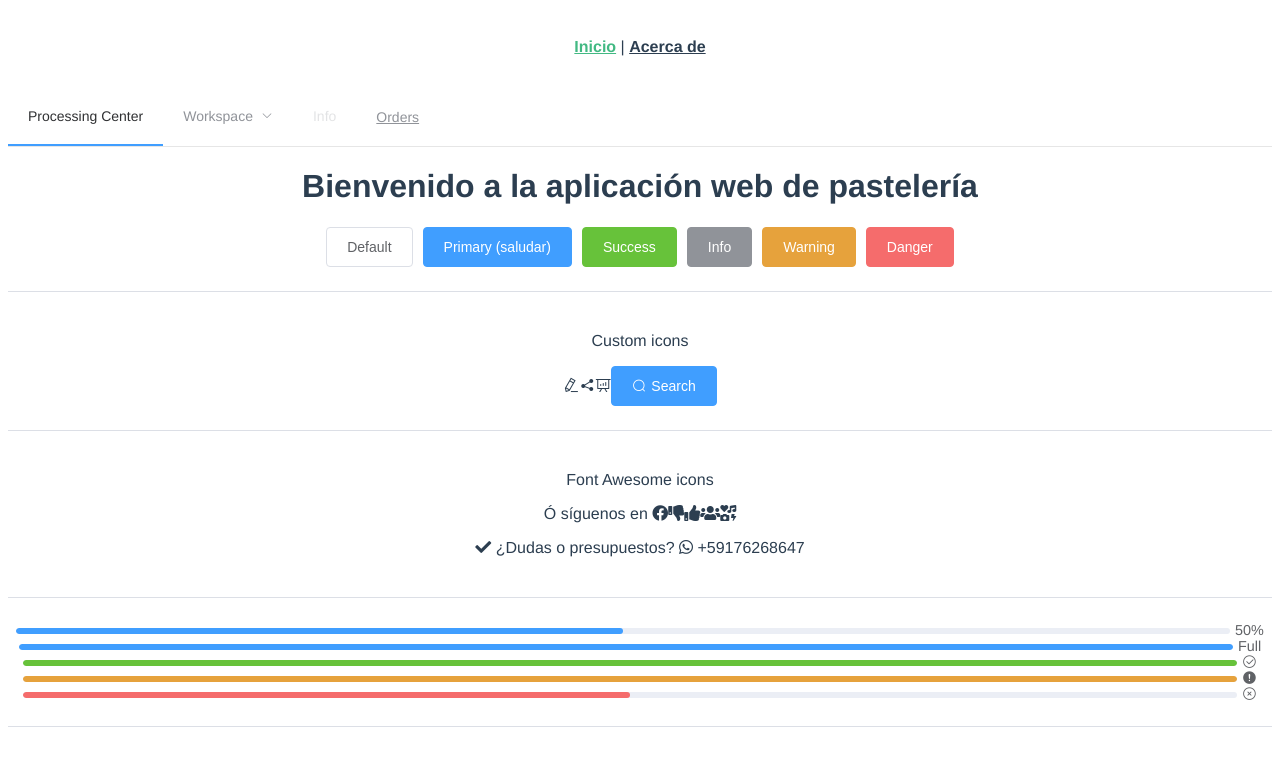
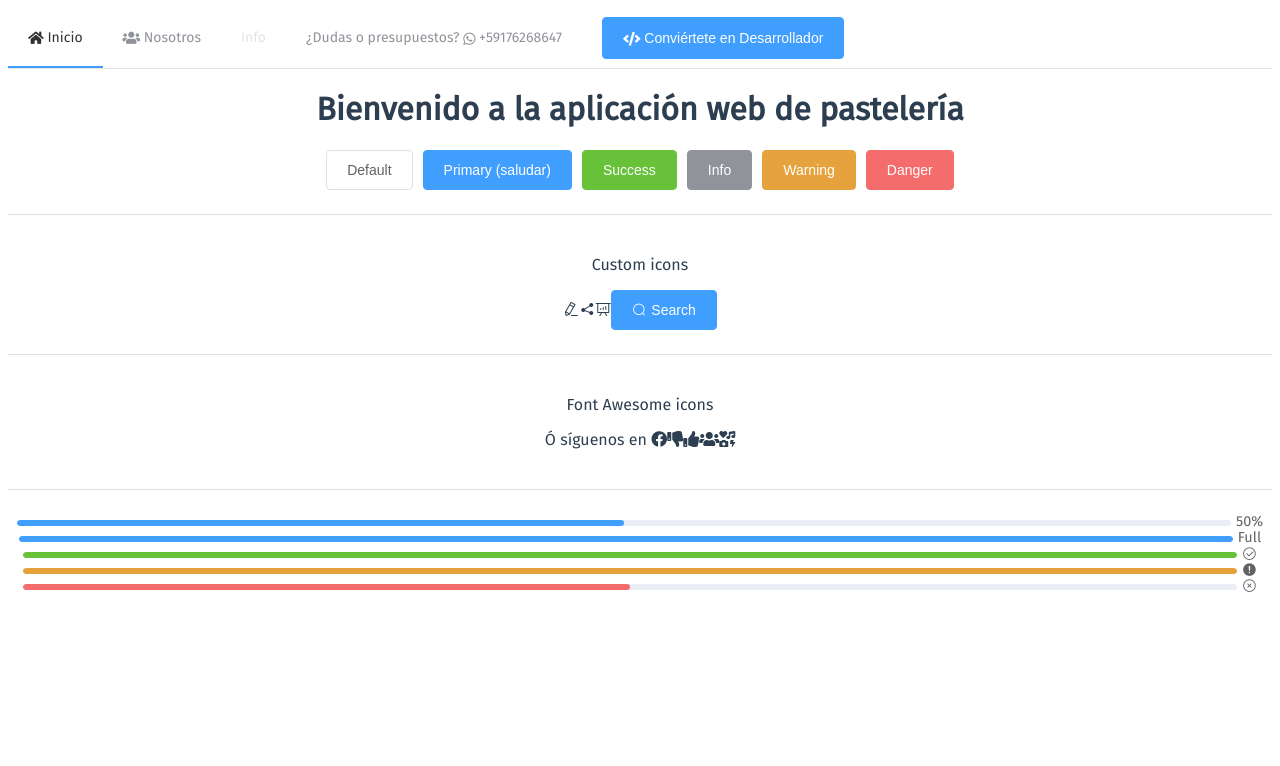
Before and after one commit to diegofertr/web-pasteleria, a Vue app: page /#/ in a window 1280 px wide. Shown: the top 766 px of the page. Built offline with nearby package versions, Linux system fonts and the light colour scheme.

Commit message:
añadiendo tipo de fuente y corrigiendo errores de sintaxis prettier

```diff
--- a/src/App.vue
+++ b/src/App.vue
@@ -1,16 +1,29 @@
 <template>
   <div id="app">
-    <div id="nav">
+    <app-header></app-header>
+    <!-- <div id="nav">
       <router-link to="/">Inicio</router-link> |
       <router-link to="/about">Acerca de</router-link>
-    </div>
+    </div> -->
     <router-view />
   </div>
 </template>
 
+<script>
+import AppHeader from "./components/layout/AppHeader";
+
+export default {
+  components: {
+    AppHeader
+  }
+};
+</script>
+
 <style lang="scss">
+@import url("https://fonts.googleapis.com/css?family=Fira+Sans&display=swap");
+
 #app {
-  font-family: "Avenir", Helvetica, Arial, sans-serif;
+  font-family: "Fira Sans", sans-serif;
   -webkit-font-smoothing: antialiased;
   -moz-osx-font-smoothing: grayscale;
   text-align: center;
--- a/src/components/HelloWorld.vue
+++ b/src/components/HelloWorld.vue
@@ -1,22 +1,5 @@
 <template>
   <div class="hello">
-    <el-menu :default-active="activeIndex" class="el-menu-demo" mode="horizontal" @select="handleSelect">
-      <el-menu-item index="1">Processing Center</el-menu-item>
-      <el-submenu index="2">
-        <template slot="title">Workspace</template>
-        <el-menu-item index="2-1">item one</el-menu-item>
-        <el-menu-item index="2-2">item two</el-menu-item>
-        <el-menu-item index="2-3">item three</el-menu-item>
-        <el-submenu index="2-4">
-          <template slot="title">item four</template>
-          <el-menu-item index="2-4-1">item one</el-menu-item>
-          <el-menu-item index="2-4-2">item two</el-menu-item>
-          <el-menu-item index="2-4-3">item three</el-menu-item>
-        </el-submenu>
-      </el-submenu>
-      <el-menu-item index="3" disabled>Info</el-menu-item>
-      <el-menu-item index="4"><a href="https://www.ele.me" target="_blank">Orders</a></el-menu-item>
-    </el-menu>
     <h1>{{ msg }}</h1>
     <el-row>
       <el-button>Default</el-button>
@@ -26,8 +9,7 @@
       <el-button type="warning">Warning</el-button>
       <el-button type="danger">Danger</el-button>
     </el-row>
-    <el-divider>
-    </el-divider>
+    <el-divider></el-divider>
     <el-row>
       <p>Custom icons</p>
       <i class="el-icon-edit"></i>
@@ -35,8 +17,7 @@
       <i class="el-icon-data-analysis"></i>
       <el-button type="primary" icon="el-icon-search">Search</el-button>
     </el-row>
-    <el-divider>
-    </el-divider>
+    <el-divider></el-divider>
     <el-row>
       <p>Font Awesome icons</p>
       <p>
@@ -46,10 +27,6 @@
         <i class="fas el-icon-fa-users"></i>
         <i class="fas el-icon-fa-icons"></i>
       </p>
-      <p>
-        <i class="fas el-icon-fa-check"></i>
-        ¿Dudas o presupuestos? <i class="fab el-icon-fa-whatsapp"></i> +59176268647
-      </p>
     </el-row>
     <el-divider></el-divider>
     <el-row>
@@ -58,10 +35,6 @@
       <el-progress :percentage="100" status="success"></el-progress>
       <el-progress :percentage="100" status="warning"></el-progress>
       <el-progress :percentage="50" status="exception"></el-progress>
-    </el-row>
-    <el-divider></el-divider>
-    <el-row>
-
     </el-row>
   </div>
 </template>
@@ -74,7 +47,7 @@ export default {
   },
   data() {
     return {
-      activeIndex: '1'
+      activeIndex: "1"
     };
   },
   methods: {
@@ -82,7 +55,7 @@ export default {
       this.$confirm("Hola mundo desde pastelería");
     },
     format(percentage) {
-      return percentage === 100 ? 'Full' : `${percentage}%`;
+      return percentage === 100 ? "Full" : `${percentage}%`;
     },
     handleSelect(key, keyPath) {
       console.log(key, keyPath);
@@ -90,7 +63,3 @@ export default {
   }
 };
 </script>
-
-<!-- Add "scoped" attribute to limit CSS to this component only -->
-<style scoped lang="scss">
-</style>
--- a/src/components/layout/AppHeader.vue
+++ b/src/components/layout/AppHeader.vue
@@ -1,5 +1,58 @@
 <template>
-  <div>
-    Contenido del header de la aplicacion
-  </div>
+  <el-menu
+    :default-active="activeIndex"
+    class="el-menu-demo"
+    mode="horizontal"
+    @select="handleSelect"
+  >
+    <el-menu-item index="1" @click="$router.push('/')">
+      <i class="fas el-icon-fa-home"></i> Inicio
+    </el-menu-item>
+    <el-menu-item index="2" @click="$router.push('about')">
+      <i class="fas el-icon-fa-users"></i>
+      Nosotros
+    </el-menu-item>
+    <el-menu-item index="3" disabled>Info</el-menu-item>
+    <el-menu-item index="4">
+      <a
+        class="link"
+        href="https://wa.me/59176268647?text=Me%20gustaría%20saber%20el%20precio%20de%20las%20tortas"
+        target="_blank"
+      >
+        ¿Dudas o presupuestos?
+        <i class="fab el-icon-fa-whatsapp"></i>
+        +59176268647
+      </a>
+    </el-menu-item>
+    <el-menu-item index="5">
+      <el-button type="primary" @click="dev">
+        <i class="fas el-icon-fa-code" style="color:white"></i>
+        Conviértete en Desarrollador
+      </el-button>
+    </el-menu-item>
+  </el-menu>
 </template>
+
+<script>
+export default {
+  data() {
+    return {
+      activeIndex: "1"
+    };
+  },
+  methods: {
+    handleSelect(key, keyPath) {
+      console.log(key, keyPath);
+    },
+    dev() {
+      this.$confirm("Para convertirte en desarrollador debes estudiar mucho");
+    }
+  }
+};
+</script>
+
+<style lang="scss">
+.link {
+  text-decoration: none;
+}
+</style>
```
